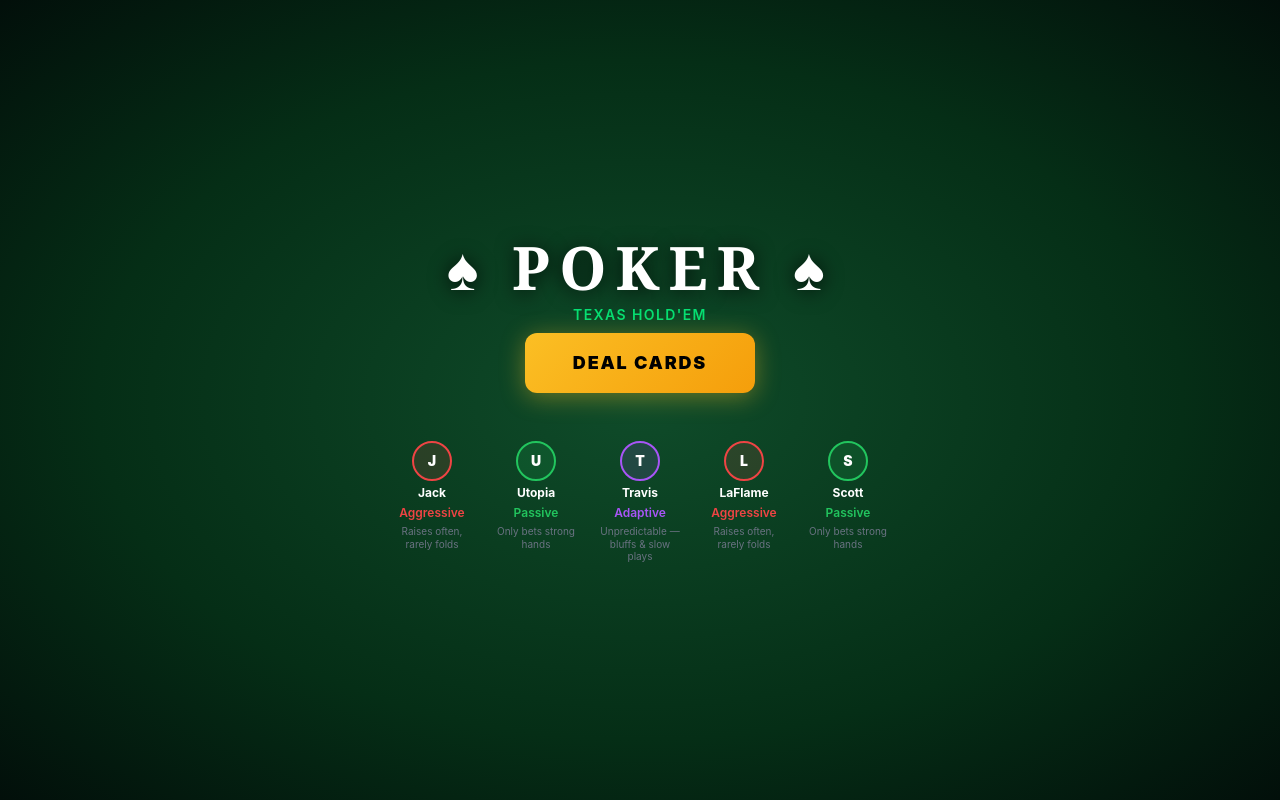
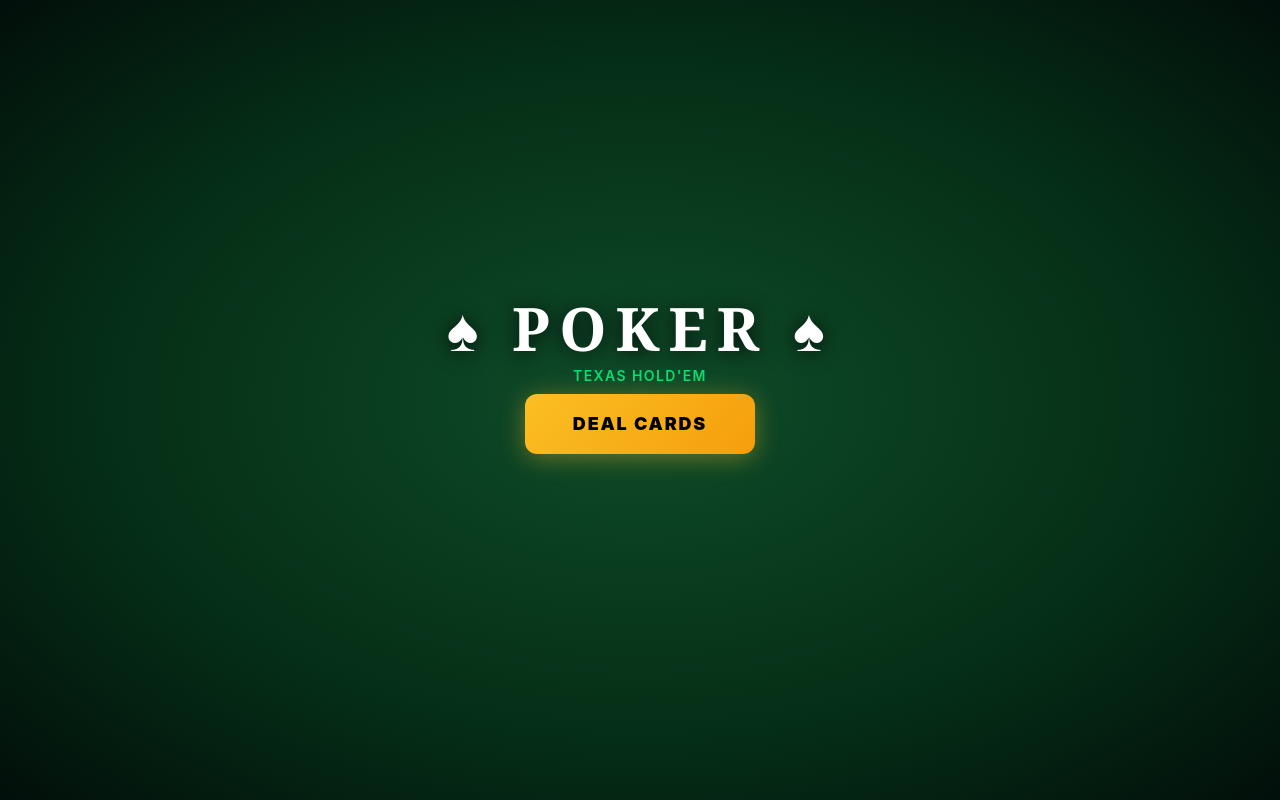
Before and after one commit to 4yourztruly/Examensarbete, a React (Vite) app: page / in a window 1280 px wide. Built offline with nearby package versions, Linux system fonts and the light colour scheme.

Commit message:
feat: styling changes to button for uniformity and startscreen minimalism to avoid spoilers

```diff
--- a/src/screens/GameScreen.tsx
+++ b/src/screens/GameScreen.tsx
@@ -26,12 +26,6 @@ const BET_OFFSETS: Record<
   3: { top: "60px", left: "80px", transform: "" },
   4: { top: "60px", left: "-40px", transform: "" },
   5: { top: "70px", left: "50%", transform: "translateX(-50%)" },
-};
-
-const ARCHETYPE_COLORS: Record<string, string> = {
-  aggressive: "#ef4444",
-  passive: "#22c55e",
-  adaptive: "#a855f7",
 };
 
 const POT_FRACTIONS = [
@@ -220,9 +214,6 @@ export default function GameScreen() {
                     allIn={p.allIn}
                     lastAction={p.lastAction}
                     handName={seat.id === 0 ? userHand : ""}
-                    archetypeColor={
-                      p.archetype ? ARCHETYPE_COLORS[p.archetype] : undefined
-                    }
                   />
                 ) : (
                   <div
@@ -410,7 +401,7 @@ export default function GameScreen() {
                   ) : (
                     <Button
                       label={`Call $${callAmount}`}
-                      variant="primary"
+                      variant="gold"
                       onClick={call}
                       disabled={userBroke && callAmount > 0}
                     />
--- a/src/screens/StartScreen.tsx
+++ b/src/screens/StartScreen.tsx
@@ -51,63 +51,6 @@ export default function StartScreen() {
       >
         Deal Cards
       </button>
-
-      <div className="flex gap-6 text-center">
-        {[
-          {
-            name: "Jack",
-            type: "Aggressive",
-            color: "#ef4444",
-            desc: "Raises often, rarely folds",
-          },
-          {
-            name: "Utopia",
-            type: "Passive",
-            color: "#22c55e",
-            desc: "Only bets strong hands",
-          },
-          {
-            name: "Travis",
-            type: "Adaptive",
-            color: "#a855f7",
-            desc: "Unpredictable — bluffs & slow plays",
-          },
-          {
-            name: "LaFlame",
-            type: "Aggressive",
-            color: "#ef4444",
-            desc: "Raises often, rarely folds",
-          },
-          {
-            name: "Scott",
-            type: "Passive",
-            color: "#22c55e",
-            desc: "Only bets strong hands",
-          },
-        ].map((bot) => (
-          <div key={bot.name} className="flex flex-col items-center gap-1">
-            <div
-              className="w-10 h-10 rounded-full flex items-center justify-center text-white font-black text-sm"
-              style={{
-                background: bot.color + "22",
-                border: `2px solid ${bot.color}`,
-              }}
-            >
-              {bot.name[0]}
-            </div>
-            <span className="text-white text-xs font-bold">{bot.name}</span>
-            <span
-              className="text-xs font-semibold"
-              style={{ color: bot.color }}
-            >
-              {bot.type}
-            </span>
-            <span className="text-gray-500 text-[10px] max-w-20 leading-tight">
-              {bot.desc}
-            </span>
-          </div>
-        ))}
-      </div>
     </div>
   );
 }
```
